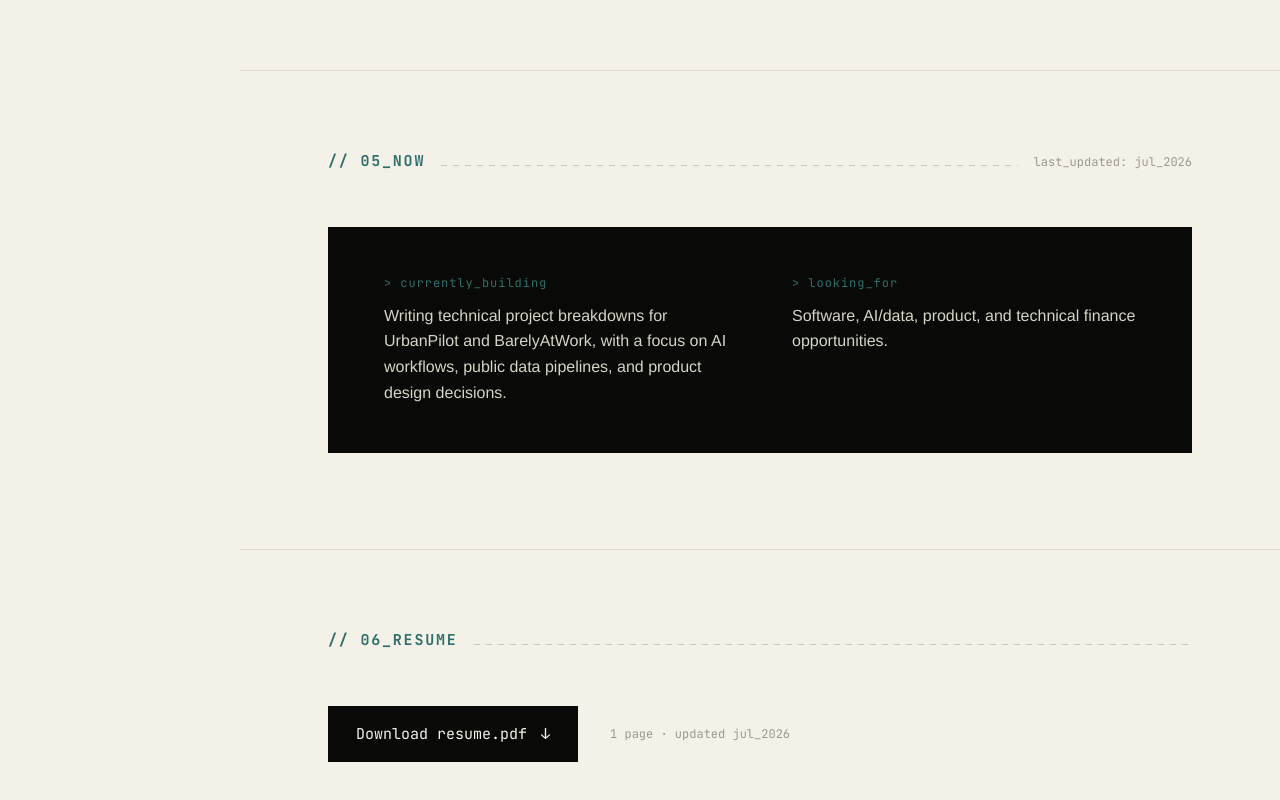
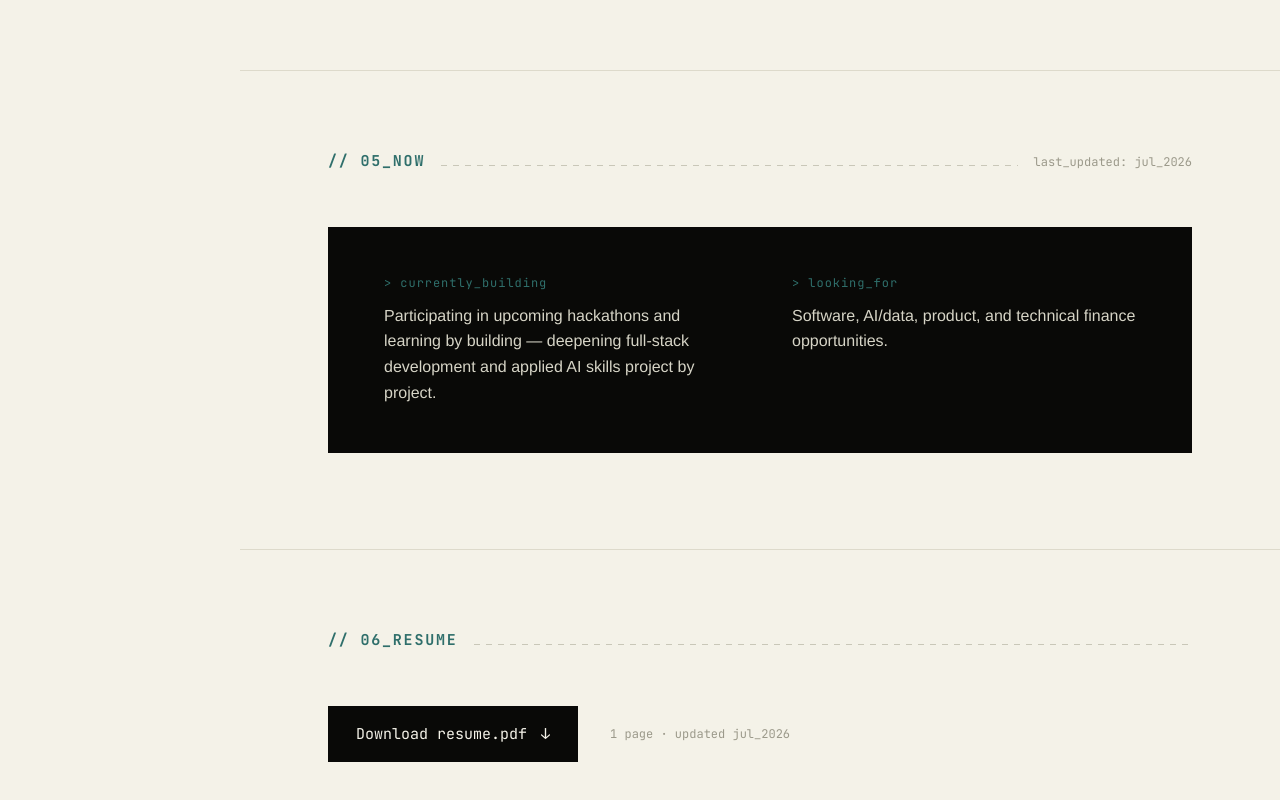
Before and after one commit to KangJustin/Justin-Kang-Portfolio, a React (Vite) app: page / in a window 1280 px wide. Shown: the part 3736-4536 px from the top of the page. Built offline with nearby package versions, Linux system fonts and the light colour scheme.

Commit message:
Update Now section: hackathons and learning
Co-Authored-By: Claude Fable 5 <noreply@anthropic.com>

```diff
--- a/src/data/now.ts
+++ b/src/data/now.ts
@@ -1,6 +1,6 @@
 export const now = {
   lastUpdated: 'last_updated: jul_2026',
   currentlyBuilding:
-    'Writing technical project breakdowns for UrbanPilot and BarelyAtWork, with a focus on AI workflows, public data pipelines, and product design decisions.',
+    'Participating in upcoming hackathons and learning by building — deepening full-stack development and applied AI skills project by project.',
   lookingFor: 'Software, AI/data, product, and technical finance opportunities.',
 }
```
